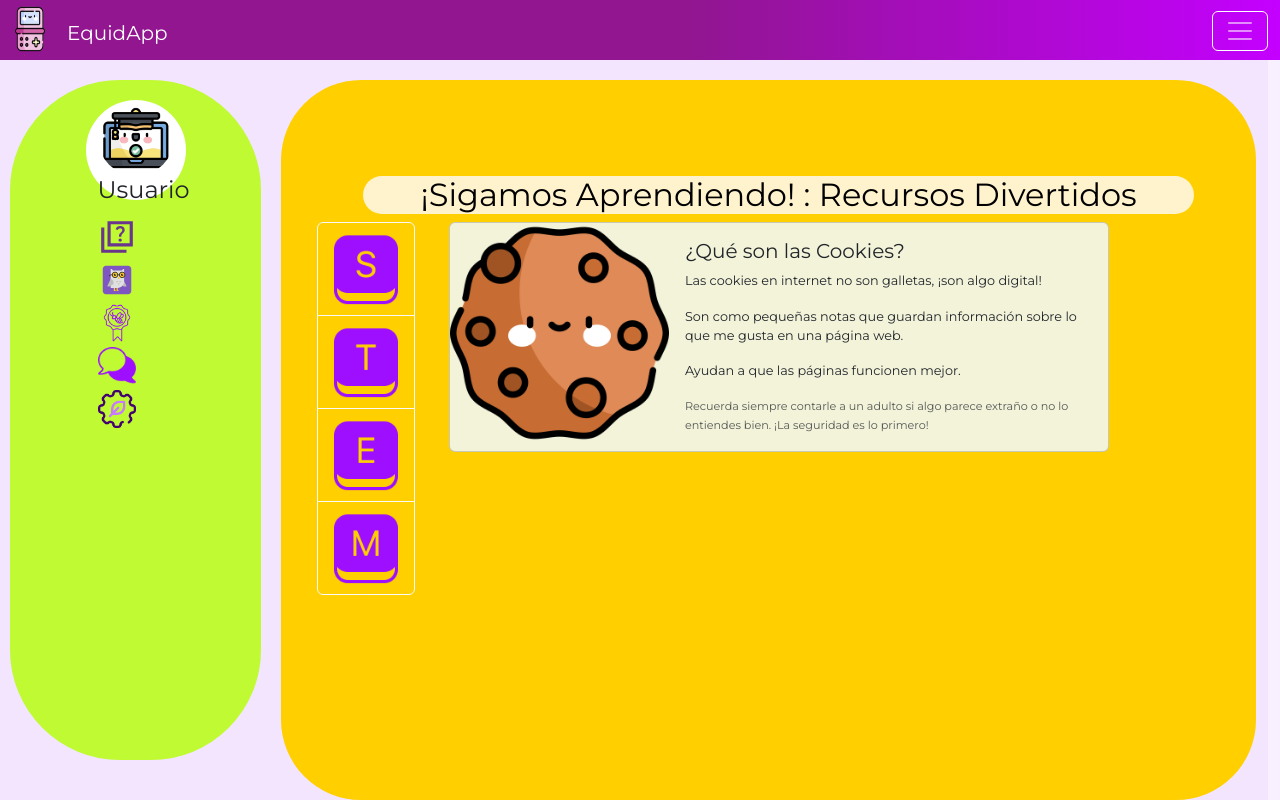
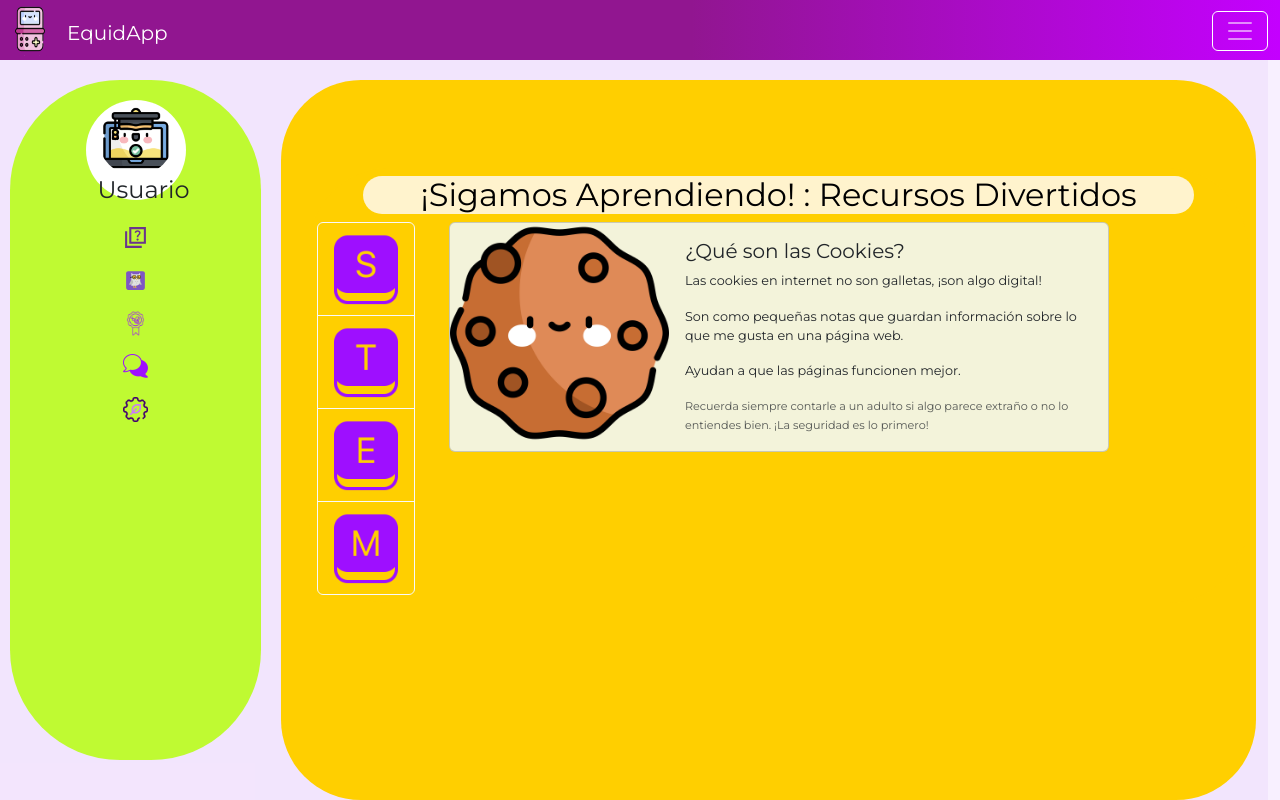
Before and after one commit to bRiquelmeJ/Project, a React (Create React App) app: page /recurso in a window 1280 px wide. Built offline with nearby package versions, Linux system fonts and the light colour scheme; a web font is replaced by a local one.

Commit message:
botones sidebar

```diff
--- a/src/Styles/pCursos.css
+++ b/src/Styles/pCursos.css
@@ -20,7 +20,7 @@ ul>li{
   display: flex;
   flex-direction: column;
   align-items: center;
-  gap: 10px;
+  gap: 30px;
   border-radius: 70px;
   margin-top: 80px;
   margin-left: 20px;
@@ -29,12 +29,13 @@ ul>li{
 
 
 .user-box {
-  width: 45%;
-  height: 80%;
+  width: 100%;
+  height: auto;
   display: flex;
   justify-content: center;
   align-items: center;
   border-radius: 50%;
+
 }
 
 .user-box-text {
--- a/src/components/Cursos/Pcursos.jsx
+++ b/src/components/Cursos/Pcursos.jsx
@@ -8,10 +8,11 @@ function Pcursos() {
 
   return (
     <div className="app-container container-fluid  row">
-      <div className="container-fluid app-sidebar col-lg-10 col-md-12 w-50 h-80">
+      <div className="container-fluid app-sidebar col-lg-10 col-md-12">
 
         <Sidebar/>
       </div>
+
       <div className="app-main container-fluid col-lg col-md-12 w-50 h-80">
 
         <StemBtn/>
--- a/src/components/Cursos/Sidebar.jsx
+++ b/src/components/Cursos/Sidebar.jsx
@@ -12,19 +12,23 @@ function Sidebar() {
     return (
         <div className="user-box row">
             <div>
+            <div>
                 <img src={perfil} alt="perfil" className="foto-perfil" />
             </div>
-            <div >
+            <div  >
             <h4>Usuario</h4>
             </div>
+                <div>
 
-            <ul>
-                <li><img className=' icons-btn' src={Quiz} alt="Quiz" /></li>
-                <li><Link to="/recurso"><img className='icons-btn' src={Recursos} alt="Recursos" /></Link></li>
-                <li><img className='col icons-btn' src={Insignia} alt="Insignias" /></li>
-                <li><img className='icons-btn' src={Foro} alt="Foro" /></li>
-                <li><img className='col icons-btn' src={Ajustes} alt="Ajustes" /></li>
-            </ul>
+                <div class="btn-group-vertical" role="group" aria-label="Vertical button group">
+                <button type="button" className="btn"><img className=' icons-btn' src={Quiz} alt="Quiz" /></button>
+                <button type="button" className="btn"><Link to="/recurso"><img className='icons-btn' src={Recursos} alt="Recursos" /></Link></button>
+                <button type="button" className="btn"><img className='col icons-btn' src={Insignia} alt="Insignias" /></button>
+                <button type="button" className="btn"><img className='icons-btn' src={Foro} alt="Foro" /></button>
+                <button type="button" className="btn"><img className='col icons-btn' src={Ajustes} alt="Ajustes" /></button>
+                </div>
+            </div>
+            </div>
         </div>
 
     )
```
